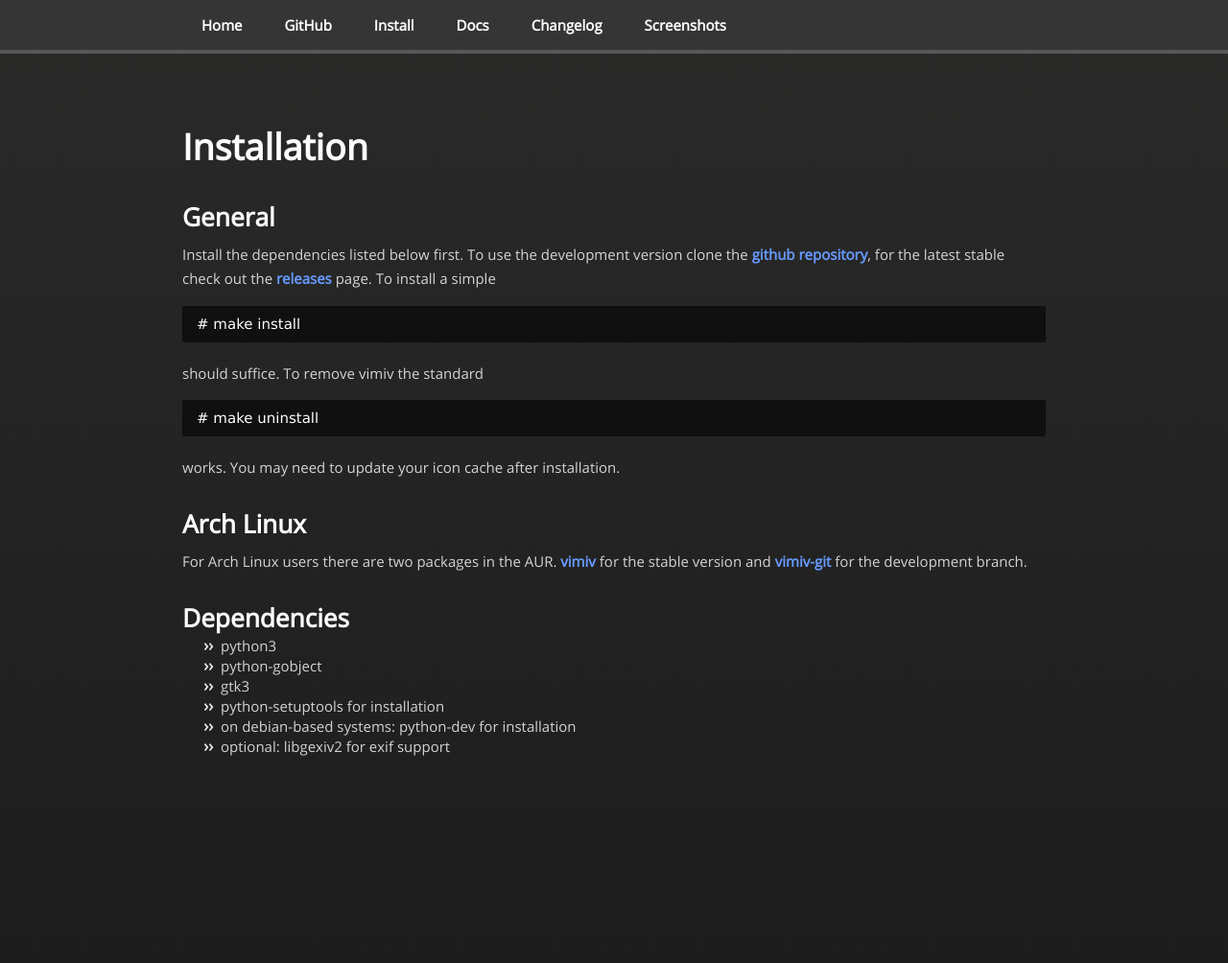
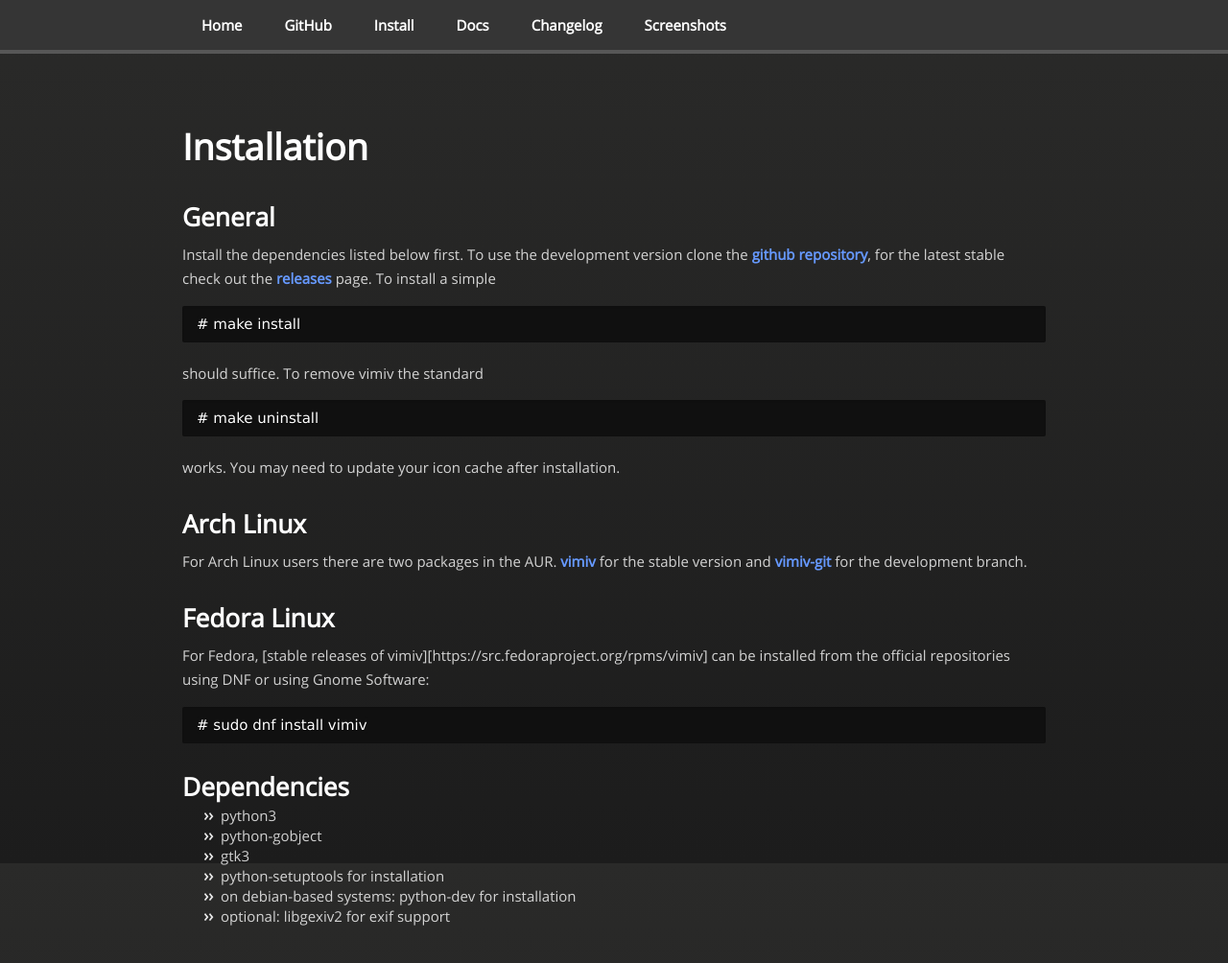
Before and after one commit to karlch/vimiv, a Jekyll site: the page built from _pages/docs/install.md, in a window 1280 px wide and 1076 px high. Shown: the top 1004 px of the window at 96% size. Built offline with Jekyll 4.4.1, drawn with Linux system fonts in a browser that asks for light colours.

Commit message:
Add instructions for installation on Fedora to gh-pages

````diff
--- a/_pages/docs/install.md
+++ b/_pages/docs/install.md
@@ -29,6 +29,14 @@
 [vimiv-git](https://aur.archlinux.org/packages/vimiv-git/)
 for the development branch.
 
+### Fedora Linux
+
+For Fedora, [stable releases of vimiv][https://src.fedoraproject.org/rpms/vimiv] can be
+installed from the official repositories using DNF or using Gnome Software:
+```
+# sudo dnf install vimiv
+```
+
 ### Dependencies
 
 * python3
````
